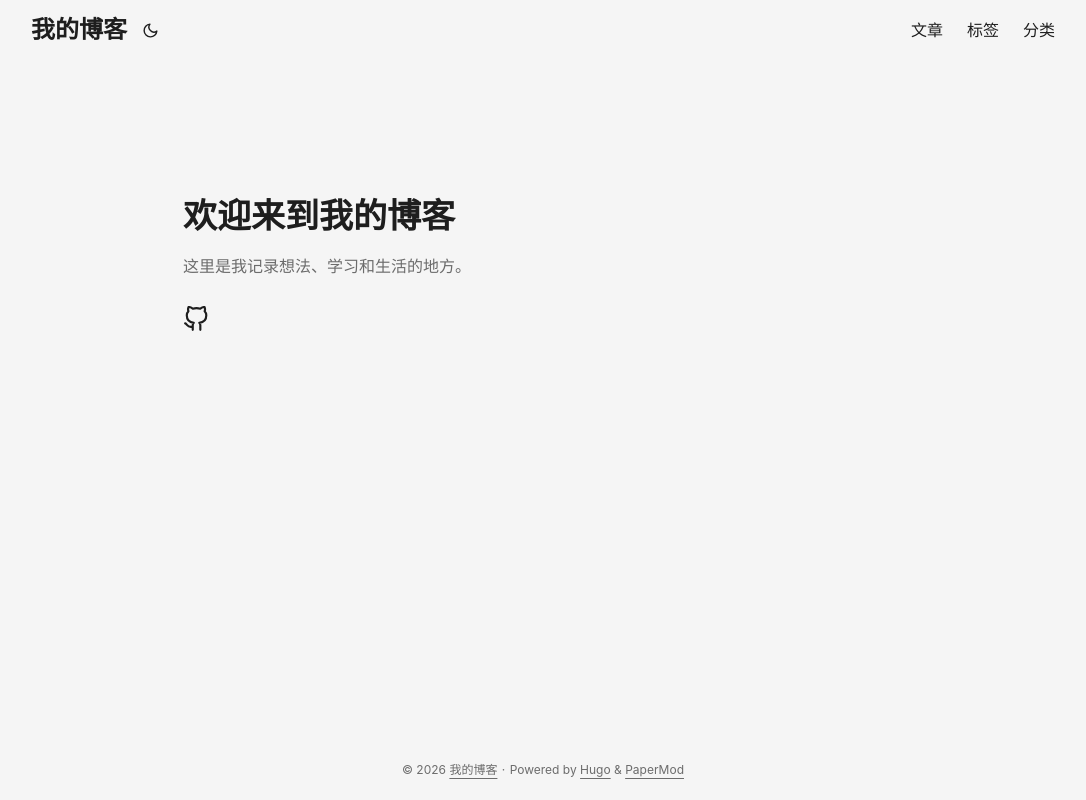
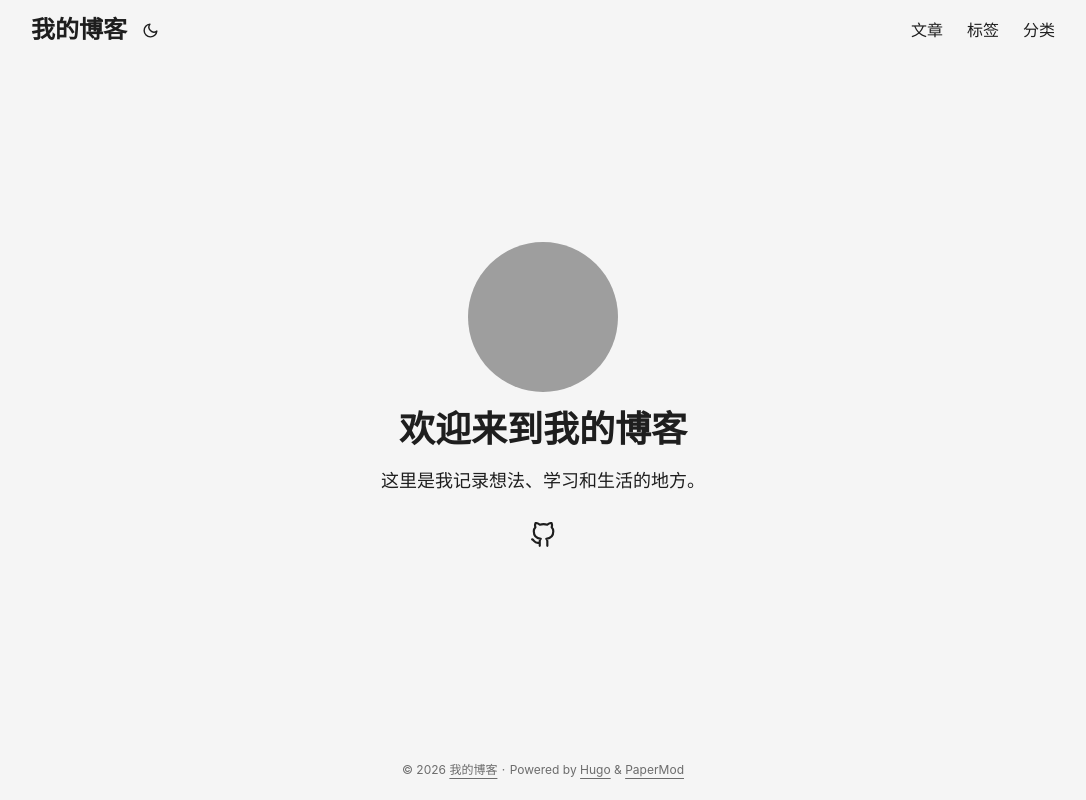
Before and after one commit to 3zheng/3zheng.github.io, a plain HTML site: page index.html in a window 1280 px wide. Shown: the whole page, without its empty margins (97-1183 px from the left). Drawn offline with Linux system fonts and the light colour scheme; grey boxes are pictures that could not be loaded.

Commit message:
fix profileMode config

```diff
--- a/index.html
+++ b/index.html
@@ -7,7 +7,7 @@
 <meta name="viewport" content="width=device-width, initial-scale=1, shrink-to-fit=no">
 <meta name="robots" content="index, follow">
 <title>我的博客</title>
-<meta name="keywords" content="Blog, PaperMod, Hugo">
+
 <meta name="description" content="记录一些想法与学习">
 <meta name="author" content="3zheng">
 <link rel="canonical" href="https://3zheng.github.io/">
@@ -138,18 +138,12 @@
         </ul>
     </nav>
 </header>
-<main class="main">
-<article class="first-entry home-info">
-    <header class="entry-header">
+<main class="main"><div class="profile">
+    <div class="profile_inner">
+        <img draggable="false" src="https://github.com/3zheng.png" alt="profile image" title=""
+            height="150" width="150" />
         <h1>欢迎来到我的博客</h1>
-    </header>
-    <div class="entry-content md-content">
-
-        <p>这里是我记录想法、学习和生活的地方。</p>
-
-    </div>
-    <footer class="entry-footer">
-        <div class="social-icons" >
+        <span>这里是我记录想法、学习和生活的地方。</span><div class="social-icons" >
     <a href="https://github.com/3zheng" target="_blank" rel="noopener noreferrer me"
         title="Github">
         <svg xmlns="http://www.w3.org/2000/svg" viewBox="0 0 24 24" fill="none" stroke="currentColor" stroke-width="2"
@@ -161,8 +155,9 @@
     </a>
 </div>
 
-    </footer>
-</article>
+    </div>
+</div>
+
     </main>
 
 <footer class="footer">
```
